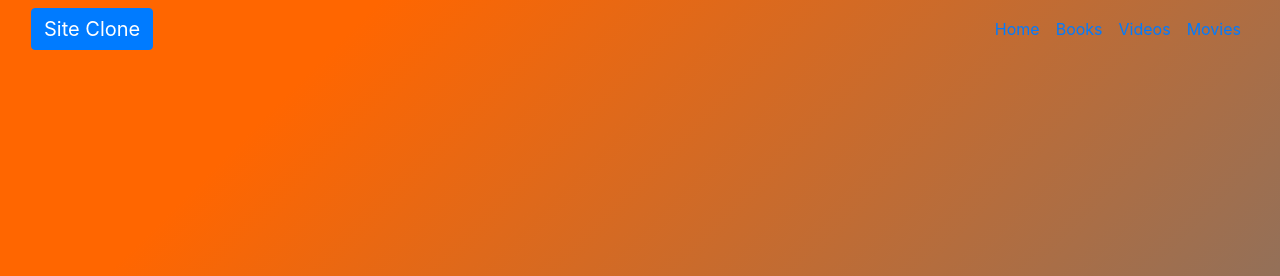
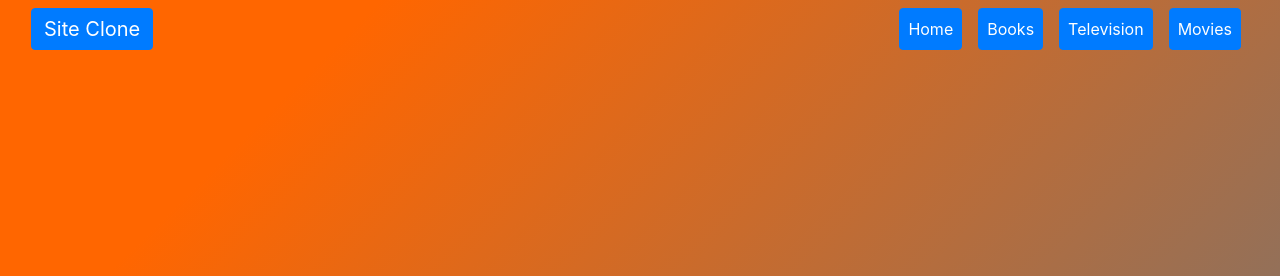
Before and after one commit to mralext20/site-clone, a plain HTML site: page index.html in a window 1280 px wide. Shown: the top 276 px of the page. Drawn offline with nearby package versions, Linux system fonts and the light colour scheme.

Commit message:
buttons, they look cool

```diff
--- a/index.html
+++ b/index.html
@@ -23,17 +23,21 @@
       </button>
       <div class="collapse justify-content-end navbar-collapse" id="collapsibleNavId">
         <ul class="navbar-nav  mt-2 mt-lg-0">
-          <li class="nav-item active">
-            <a class="nav-link" href="#">Home <span class="sr-only">(current)</span></a>
+          <li class="nav-item mx-2 active">
+
+            <a class="nav-link btn btn-primary" role="button" href="#">Home <span class="sr-only">(current)</span></a>
+
           </li>
-          <li class="nav-item">
-            <a class="nav-link" href="#">Books</a>
+          <li class="mx-2 nav-item">
+            <a class="nav-link btn btn-primary" role="button" href="#">Books</a>
           </li>
-          <li class="nav-item">
-            <a class="nav-link" href="#">Videos</a>
+          <li class="mx-2 nav-item">
+            <a class="nav-link btn btn-primary" role="button" href="#">Television</a>
+
           </li>
-          <li class="nav-item">
-            <a class="nav-link" href="#">Movies</a>
+          <li class="mx-2 nav-item">
+            <a class="nav-link btn btn-primary" role="button" href="#">Movies</a>
+
           </li>
         </ul>
       </div>
```
